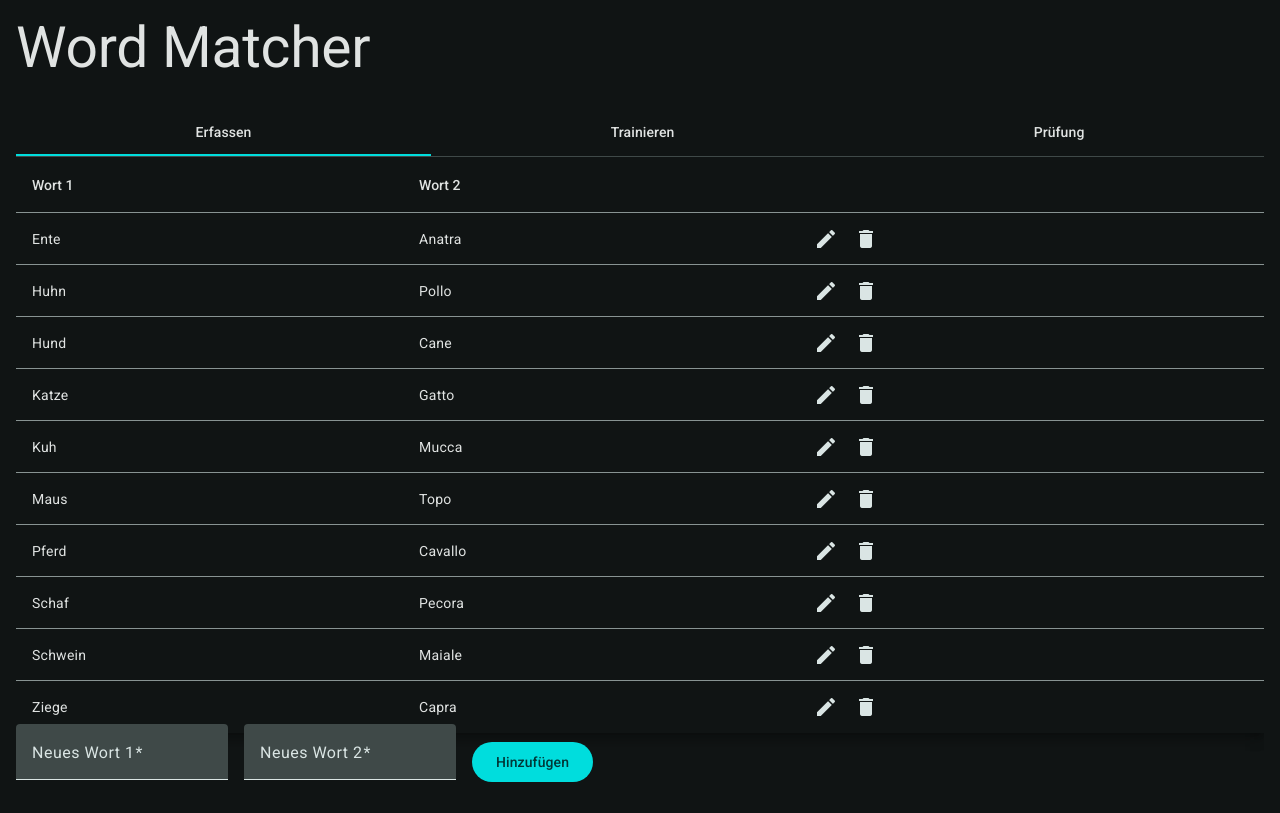
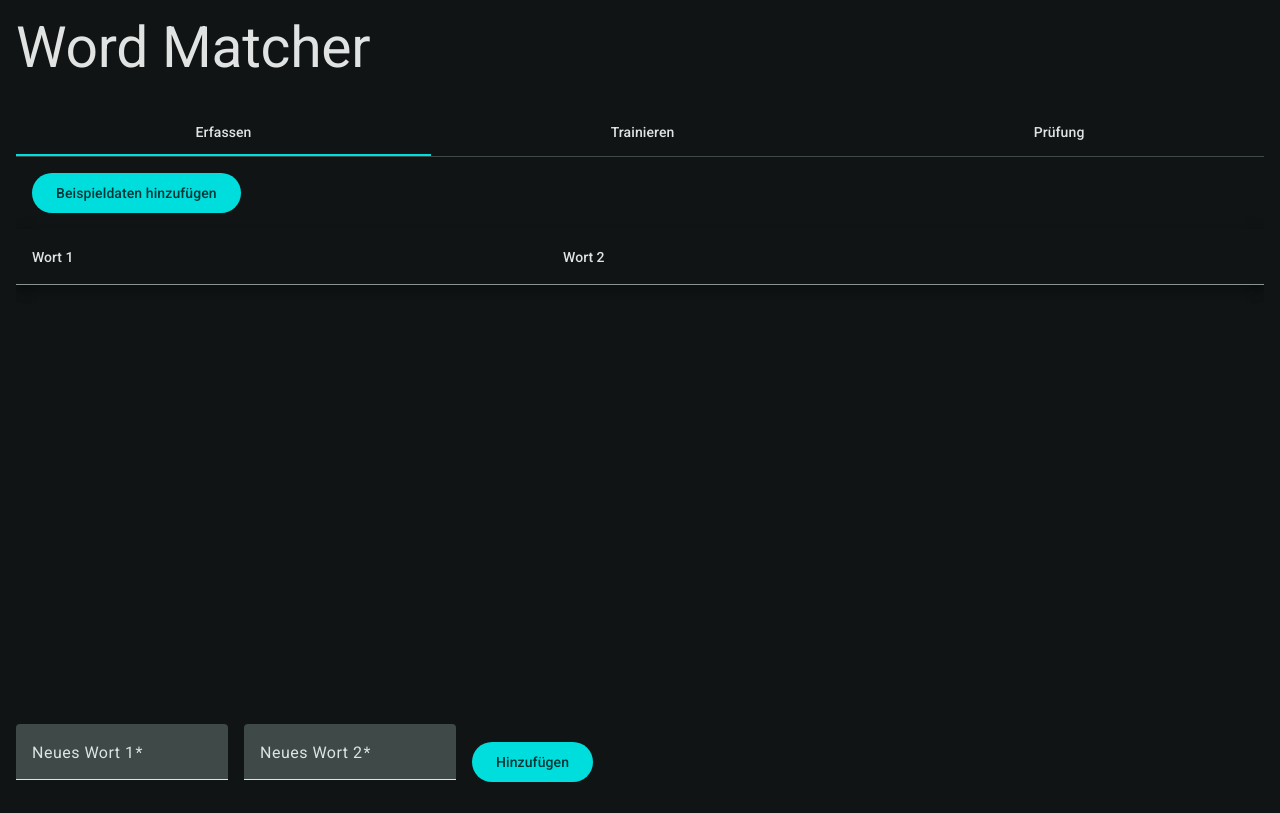
Before and after one commit to omarelabed/word-matcher, an Angular app: page / in a window 1280 px wide. Built offline with nearby package versions, Linux system fonts and the light colour scheme.

Commit message:
- [x] Button um Beispieldaten einzufüllen

```diff
--- a/src/app/word-list/word-list.component.html
+++ b/src/app/word-list/word-list.component.html
@@ -1,25 +1,17 @@
-<form
-  class="add-word-match-form"
-  #addWordMatchForm="ngForm"
-  (ngSubmit)="onNewWordMatchSubmit(addWordMatchForm.value)"
->
-  <mat-form-field>
-    <mat-label>Neues Wort 1</mat-label>
-    <input matInput name="wordA" ngModel required />
-  </mat-form-field>
-  <mat-form-field>
-    <mat-label>Neues Wort 2</mat-label>
-    <input matInput name="wordB" ngModel required />
-  </mat-form-field>
-  <button mat-flat-button color="primary" type="submit">Hinzufügen</button>
-</form>
+<button mat-flat-button color="primary" (click)="addExampleData()" class="add-example-data-button">
+  Beispieldaten hinzufügen
+</button>
 
 <table mat-table [dataSource]="dataSource" class="mat-elevation-z8" matSort>
   <ng-container matColumnDef="wordA">
     <th mat-header-cell *matHeaderCellDef mat-sort-header>
       {{ wordAHeader }}
     </th>
-    <td mat-cell *matCellDef="let wordMatch" [ngClass]="{ 'edit-mode': wordMatch.editMode }">
+    <td
+      mat-cell
+      *matCellDef="let wordMatch"
+      [ngClass]="{ 'edit-mode': wordMatch.editMode }"
+    >
       <mat-form-field *ngIf="wordMatch.editMode; else wordA">
         <input matInput [(ngModel)]="wordMatch.wordA" />
       </mat-form-field>
@@ -33,7 +25,11 @@
     <th mat-header-cell *matHeaderCellDef mat-sort-header>
       {{ wordBHeader }}
     </th>
-    <td mat-cell *matCellDef="let wordMatch" [ngClass]="{ 'edit-mode': wordMatch.editMode }">
+    <td
+      mat-cell
+      *matCellDef="let wordMatch"
+      [ngClass]="{ 'edit-mode': wordMatch.editMode }"
+    >
       <mat-form-field *ngIf="wordMatch.editMode; else wordB">
         <input matInput [(ngModel)]="wordMatch.wordB" />
       </mat-form-field>
@@ -73,3 +69,19 @@
 </table>
 
 <div style="margin-bottom: 64px"></div>
+
+<form
+  class="add-word-match-form"
+  #addWordMatchForm="ngForm"
+  (ngSubmit)="onNewWordMatchSubmit(addWordMatchForm.value)"
+>
+  <mat-form-field>
+    <mat-label>Neues Wort 1</mat-label>
+    <input matInput name="wordA" ngModel required />
+  </mat-form-field>
+  <mat-form-field>
+    <mat-label>Neues Wort 2</mat-label>
+    <input matInput name="wordB" ngModel required />
+  </mat-form-field>
+  <button mat-flat-button color="primary" type="submit">Hinzufügen</button>
+</form>
--- a/src/app/word-list/word-list.component.scss
+++ b/src/app/word-list/word-list.component.scss
@@ -10,3 +10,7 @@
 .edit-mode {
   padding-top: 1rem;
 }
+
+.add-example-data-button {
+  margin: 1rem;
+}
--- a/src/app/word-list/word-list.component.ts
+++ b/src/app/word-list/word-list.component.ts
@@ -81,4 +81,11 @@ export class WordListComponent {
       return wm;
     });
   }
+
+  addExampleData() {
+    this.wordMatchService.addExampleData();
+    this.dataSource = new MatTableDataSource(
+      this.wordMatchService.getAllWordMatches()
+    );
+  }
 }
--- a/src/app/word-match.service.ts
+++ b/src/app/word-match.service.ts
@@ -7,10 +7,7 @@ import { WordMatch } from './word-match';
 export class WordMatchService {
   wordMatches: WordMatch[] = [];
 
-  constructor() {
-    this.wordMatches = this.getDefaultWordMatches();
-    this.wordMatches.sort(this.sortAlphabeticallyByWordA);
-  }
+  constructor() {}
 
   getAllWordMatches(): WordMatch[] {
     return this.wordMatches;
@@ -19,7 +16,8 @@ export class WordMatchService {
   addWordMatch(wordMatch: WordMatch): void {
     if (
       this.wordMatches.some(
-        ({ wordA: a, wordB: b }) => a === wordMatch.wordA && b === wordMatch.wordB
+        ({ wordA: a, wordB: b }) =>
+          a === wordMatch.wordA && b === wordMatch.wordB
       )
     ) {
       return;
@@ -61,4 +59,9 @@ export class WordMatchService {
   sortAlphabeticallyByWordA(a: WordMatch, b: WordMatch): number {
     return a.wordA.localeCompare(b.wordA);
   }
+
+  addExampleData() {
+    this.wordMatches = this.getDefaultWordMatches();
+    this.wordMatches.sort(this.sortAlphabeticallyByWordA);
+  }
 }
```
Also changed, not shown: 1 other file (tests, documents, lock files or other folders).
